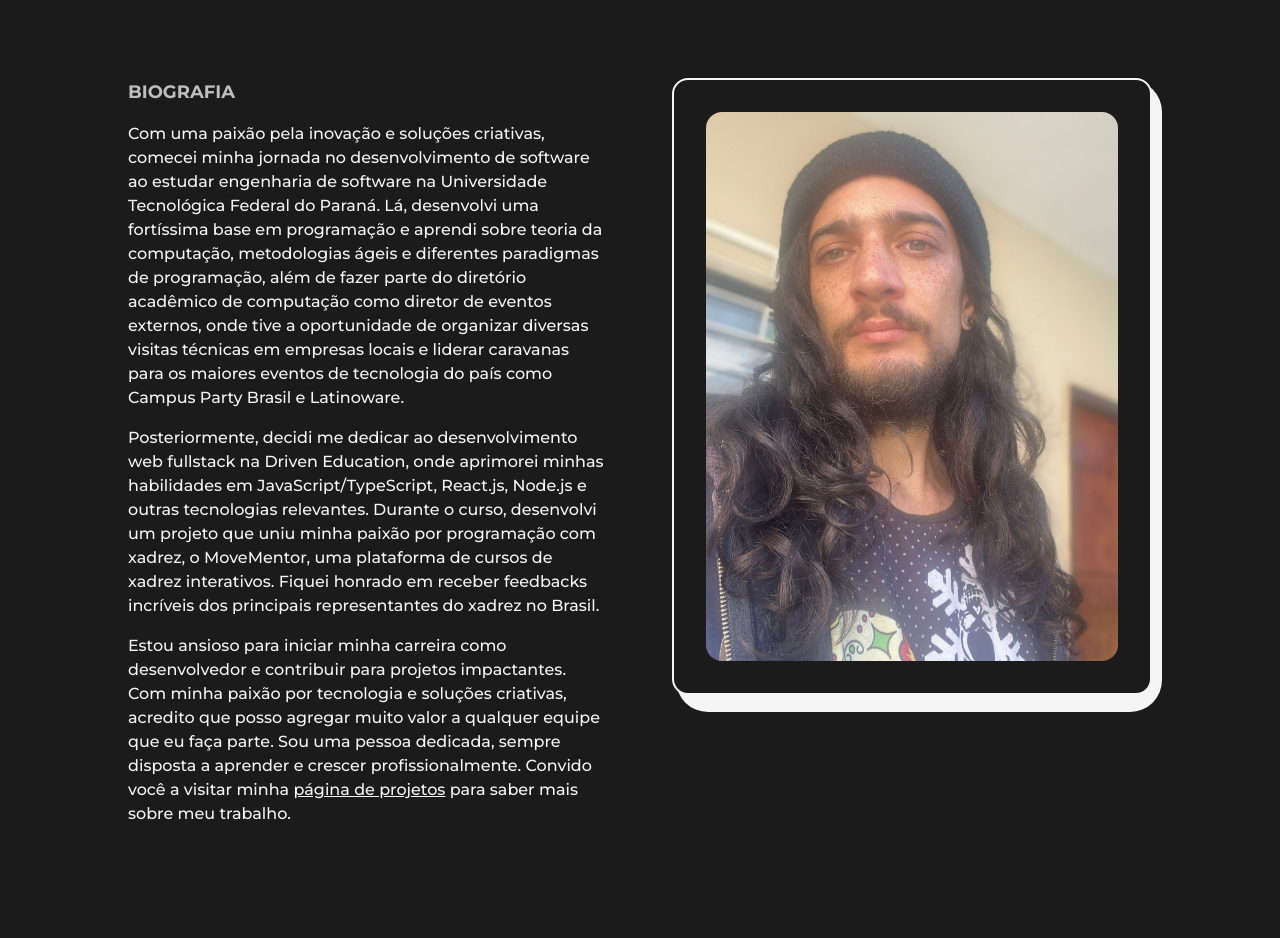
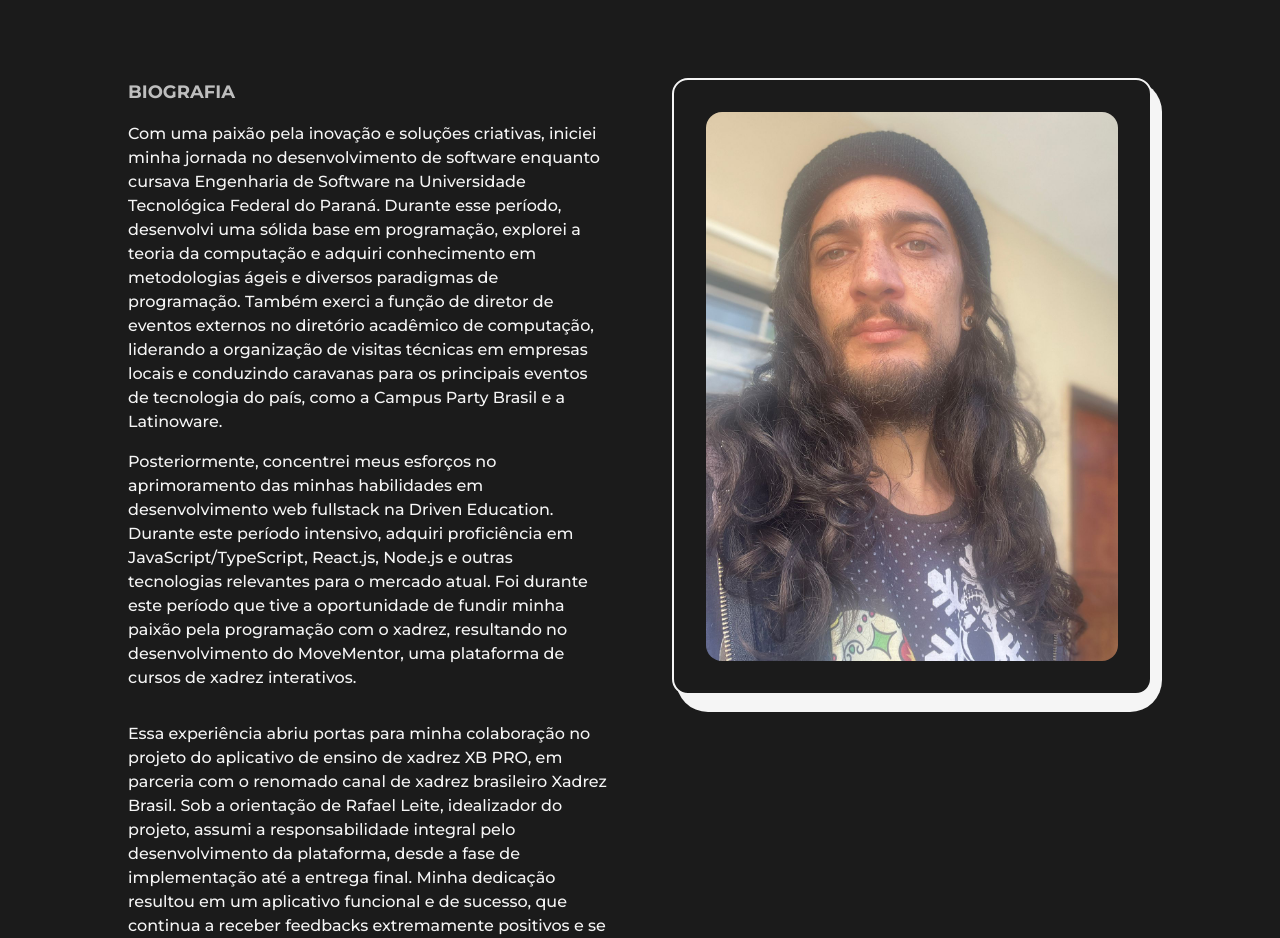
Before and after one commit to zaap13/portfolio, a Next.js app: page /about in a window 1280 px wide. Shown: the part 274-1212 px from the top of the page. Built offline with nearby package versions, Linux system fonts and the light colour scheme.

Commit message:
Updated CV and About session

```diff
--- a/src/app/about/page.js
+++ b/src/app/about/page.js
@@ -20,38 +20,49 @@ const about = () => {
                 Biografia
               </h2>
               <p className="font-medium">
-                Com uma paixão pela inovação e soluções criativas, comecei minha
-                jornada no desenvolvimento de software ao estudar engenharia de
-                software na Universidade Tecnológica Federal do Paraná. Lá,
-                desenvolvi uma fortíssima base em programação e aprendi sobre
-                teoria da computação, metodologias ágeis e diferentes paradigmas
-                de programação, além de fazer parte do diretório acadêmico de
-                computação como diretor de eventos externos, onde tive a
-                oportunidade de organizar diversas visitas técnicas em empresas
-                locais e liderar caravanas para os maiores eventos de tecnologia
-                do país como Campus Party Brasil e Latinoware.
+                Com uma paixão pela inovação e soluções criativas, iniciei minha
+                jornada no desenvolvimento de software enquanto cursava
+                Engenharia de Software na Universidade Tecnológica Federal do
+                Paraná. Durante esse período, desenvolvi uma sólida base em
+                programação, explorei a teoria da computação e adquiri
+                conhecimento em metodologias ágeis e diversos paradigmas de
+                programação. Também exerci a função de diretor de eventos
+                externos no diretório acadêmico de computação, liderando a
+                organização de visitas técnicas em empresas locais e conduzindo
+                caravanas para os principais eventos de tecnologia do país, como
+                a Campus Party Brasil e a Latinoware.
               </p>
               <p className="font-medium my-4">
-                Posteriormente, decidi me dedicar ao desenvolvimento web
-                fullstack na Driven Education, onde aprimorei minhas habilidades
+                Posteriormente, concentrei meus esforços no aprimoramento das
+                minhas habilidades em desenvolvimento web fullstack na Driven
+                Education. Durante este período intensivo, adquiri proficiência
                 em JavaScript/TypeScript, React.js, Node.js e outras tecnologias
-                relevantes. Durante o curso, desenvolvi um projeto que uniu
-                minha paixão por programação com xadrez, o MoveMentor, uma
-                plataforma de cursos de xadrez interativos. Fiquei honrado em
-                receber feedbacks incríveis dos principais representantes do
-                xadrez no Brasil.
+                relevantes para o mercado atual. Foi durante este período que
+                tive a oportunidade de fundir minha paixão pela programação com
+                o xadrez, resultando no desenvolvimento do MoveMentor, uma
+                plataforma de cursos de xadrez interativos.
+              </p>
+              <p className="font-medium my-4">
+                Essa experiência abriu portas para minha colaboração no projeto
+                do aplicativo de ensino de xadrez XB PRO, em parceria com o
+                renomado canal de xadrez brasileiro Xadrez Brasil. Sob a
+                orientação de Rafael Leite, idealizador do projeto, assumi a
+                responsabilidade integral pelo desenvolvimento da plataforma,
+                desde a fase de implementação até a entrega final. Minha
+                dedicação resultou em um aplicativo funcional e de sucesso, que
+                continua a receber feedbacks extremamente positivos e se mantém
+                ativo até hoje.
               </p>
               <p className="font-medium">
-                Estou ansioso para iniciar minha carreira como desenvolvedor e
-                contribuir para projetos impactantes. Com minha paixão por
-                tecnologia e soluções criativas, acredito que posso agregar
-                muito valor a qualquer equipe que eu faça parte. Sou uma pessoa
-                dedicada, sempre disposta a aprender e crescer
-                profissionalmente. Convido você a visitar minha{" "}
+                Estou ansioso para avançar em minha carreira como desenvolvedor,
+                aplicando minha paixão pela tecnologia e habilidades criativas
+                para contribuir com projetos de impacto. Sou um profissional
+                dedicado, sempre em busca de aprendizado e crescimento. Convido
+                você a explorar minha{" "}
                 <Link className="underline" href="/projects">
                   página de projetos
                 </Link>{" "}
-                para saber mais sobre meu trabalho.
+                para conhecer mais sobre meu trabalho e experiências recentes.
               </p>
             </div>
             <div className="col-span-4 relative h-max rounded-2xl border-2 border-solid border-dark bg-light p-8">
```
Also changed, not shown: 1 other file (tests, documents, lock files or other folders).
